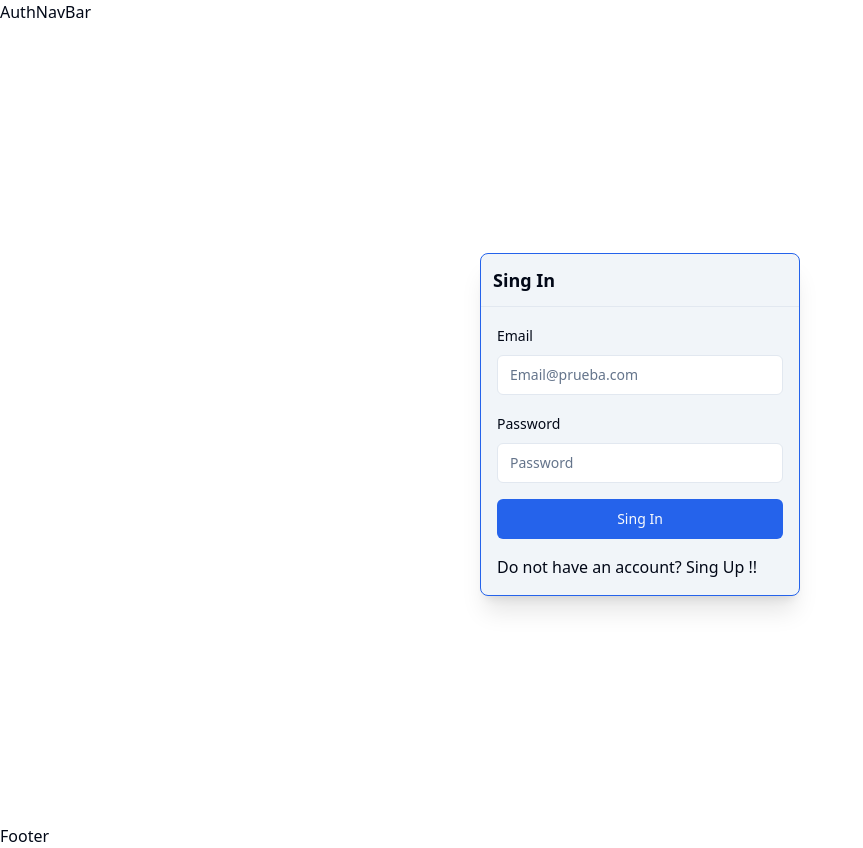
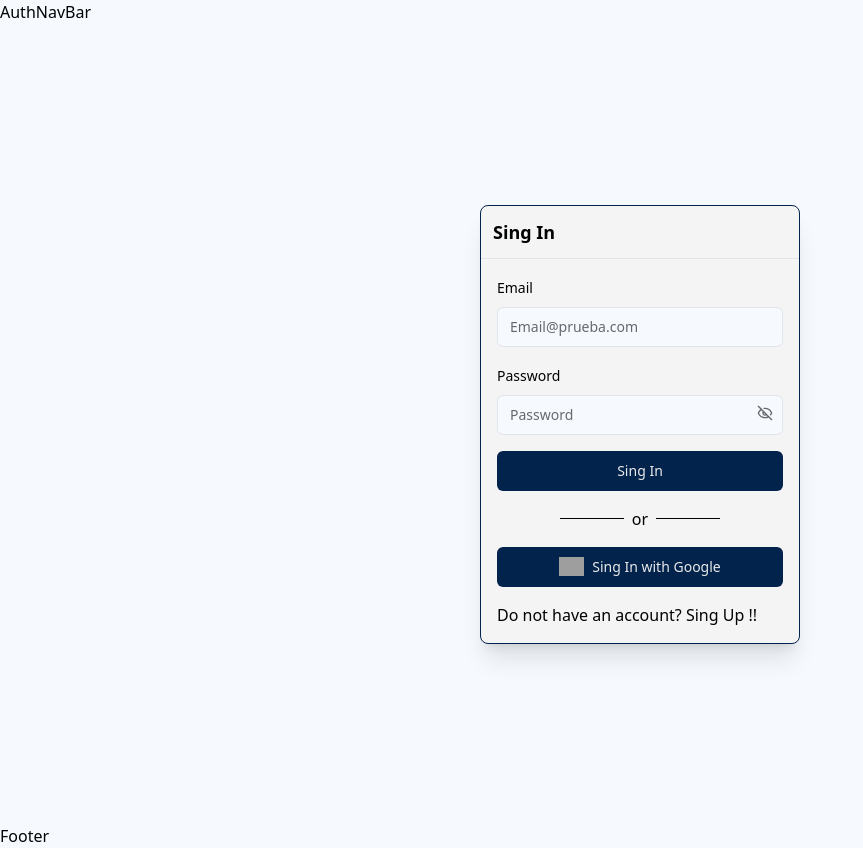
Before and after one commit to diferoca1978/calendar_mern_front, a React (Vite) app: page /auth/login in a window 1280 px wide. Shown: the whole page, without its empty margins (0-863 px from the left). Built offline with nearby package versions, Linux system fonts and the light colour scheme; grey boxes are pictures that could not be loaded.

Commit message:
Register & login pages done

```diff
--- a/src/auth/pages/LoginPage.jsx
+++ b/src/auth/pages/LoginPage.jsx
@@ -1,3 +1,4 @@
+import { useState } from 'react';
 import {
   Form,
   FormControl,
@@ -13,6 +14,8 @@ import { useForm } from 'react-hook-form';
 import { zodResolver } from '@hookform/resolvers/zod';
 import { z } from 'zod';
 import { NavLink } from 'react-router-dom';
+import { GoogleLogo } from '../../helpers/GoogleLogo';
+import { EyeIcon, EyeOffIcon } from 'lucide-react';
 
 const initialValues = {
   email: '',
@@ -38,6 +41,12 @@ export const Loginpage = () => {
 
   const onSubmit = (data) => {
     console.log(data);
+  };
+
+  const [showPassword, SetShowPassword] = useState(false);
+
+  const tooglePassword = () => {
+    SetShowPassword(!showPassword);
   };
 
   return (
@@ -72,7 +81,21 @@ export const Loginpage = () => {
                 <FormItem>
                   <FormLabel>Password</FormLabel>
                   <FormControl>
-                    <Input type="password" placeholder="Password" {...field} />
+                    <div className="relative w-full">
+                      <Input
+                        type={showPassword ? 'text' : 'password'}
+                        placeholder="Password"
+                        {...field}
+                      />
+                      <Button
+                        variant="ghost"
+                        size="icon"
+                        onClick={tooglePassword}
+                        className="absolute right-0 top-0 m-2.5 h-4 w-4 text-muted-foreground"
+                      >
+                        {!showPassword ? <EyeOffIcon /> : <EyeIcon />}
+                      </Button>
+                    </div>
                   </FormControl>
                   <FormMessage />
                 </FormItem>
@@ -81,13 +104,22 @@ export const Loginpage = () => {
             <Button type="submit" className="w-full">
               Sing In
             </Button>
-            <div>
-              <p className="transition ease-in-out delay-100 hover:translate-x-3 hover:text-amber-500 hover:scale-105 duration-150">
-                <NavLink to="/auth/login">
-                  Do not have an account? Sing Up !!
-                </NavLink>
-              </p>
+
+            <div className="flex items-center justify-center space-x-2 my-2">
+              <span className="h-px w-16 bg-black"></span>
+              <span className="text-inherit font-normal">or</span>
+              <span className="h-px w-16 bg-black"></span>
             </div>
+
+            <Button type="submit" className="w-full">
+              <GoogleLogo /> <span className="ml-2">Sing In with Google</span>
+            </Button>
+
+            <p className="transition ease-in-out delay-100 hover:translate-x-3 hover:text-amber-500 hover:scale-105 duration-200">
+              <NavLink to="/auth/register">
+                Do not have an account? Sing Up !!
+              </NavLink>
+            </p>
           </form>
         </Form>
       </FormsLayout>
--- a/src/auth/pages/Registerpage.jsx
+++ b/src/auth/pages/Registerpage.jsx
@@ -1,3 +1,4 @@
+import { useState } from 'react';
 import {
   Form,
   FormControl,
@@ -13,6 +14,7 @@ import { useForm } from 'react-hook-form';
 import { zodResolver } from '@hookform/resolvers/zod';
 import { z } from 'zod';
 import { NavLink } from 'react-router-dom';
+import { EyeIcon, EyeOffIcon } from 'lucide-react';
 
 const initialValues = {
   name: '',
@@ -43,6 +45,12 @@ export const Registerpage = () => {
 
   const onSubmit = (data) => {
     console.log(data);
+  };
+
+  const [showPassword, SetShowPassword] = useState(false);
+
+  const tooglePassword = () => {
+    SetShowPassword(!showPassword);
   };
 
   return (
@@ -90,7 +98,21 @@ export const Registerpage = () => {
                 <FormItem>
                   <FormLabel>Password</FormLabel>
                   <FormControl>
-                    <Input type="password" placeholder="Password" {...field} />
+                    <div className="relative w-full">
+                      <Input
+                        type={showPassword ? 'text' : 'password'}
+                        placeholder="Password"
+                        {...field}
+                      />
+                      <Button
+                        variant="ghost"
+                        size="icon"
+                        onClick={tooglePassword}
+                        className="absolute right-0 top-0 m-2.5 h-4 w-4 text-muted-foreground"
+                      >
+                        {!showPassword ? <EyeOffIcon /> : <EyeIcon />}
+                      </Button>
+                    </div>
                   </FormControl>
                   <FormMessage />
                 </FormItem>
--- /dev/null
+++ b/src/helpers/GoogleLogo.jsx
@@ -0,0 +1,9 @@
+export const GoogleLogo = () => {
+  return (
+    <img
+      src="https://img.icons8.com/?size=100&id=17949&format=png&color=000000"
+      alt="googleLogo"
+      style={{ width: 25 }}
+    />
+  );
+};
--- a/src/index.css
+++ b/src/index.css
@@ -4,25 +4,41 @@
 
 @layer base {
   :root {
-    --background: 0 0% 100%;
-    --foreground: 222.2 84% 4.9%;
-    --card: 0 0% 100%;
-    --card-foreground: 222.2 84% 4.9%;
-    --popover: 0 0% 100%;
-    --popover-foreground: 222.2 84% 4.9%;
-    --primary: 221.2 83.2% 53.3%;
-    --primary-foreground: 210 40% 98%;
-    --secondary: 210 40% 96.1%;
-    --secondary-foreground: 222.2 47.4% 11.2%;
-    --muted: 210 40% 96.1%;
-    --muted-foreground: 215.4 16.3% 46.9%;
-    --accent: 210 40% 96.1%;
-    --accent-foreground: 222.2 47.4% 11.2%;
+    /* Name: custom color palette
+       Author: Ilias Ism
+       URL: https://gradient.page */
+
+    /* CSS: .bg-gradient { background: var(--gradient) } */
+    --gradient: #023047;
+    --background: 213 99.75% 98.3%;
+    --foreground: 213 9.5% 0.6%;
+
+    --muted: 213 9.5% 91.5%;
+    --muted-foreground: 213 4.75% 41.5%;
+
+    --popover: 213 14% 91.5%;
+    --popover-foreground: 213 9.5% 0.75%;
+
+    --card: 213 14% 91.5%;
+    --card-foreground: 213 9.5% 0.75%;
+
+    --border: 213 14.5% 89.6%;
+    --input: 213 14.5% 89.6%;
+
+    --primary: 213 95% 15%;
+    --primary-foreground: 213 1.9% 91.5%;
+
+    --secondary: 213 4.75% 95.75%;
+    --secondary-foreground: 213 6.699999999999999% 11.5%;
+
+    --accent: 213 4.75% 95.75%;
+    --accent-foreground: 213 6.699999999999999% 11.5%;
+
     --destructive: 0 84.2% 60.2%;
-    --destructive-foreground: 210 40% 98%;
-    --border: 214.3 31.8% 91.4%;
-    --input: 214.3 31.8% 91.4%;
-    --ring: 221.2 83.2% 53.3%;
+    --destructive-foreground: 0 0% 98%;
+
+    --ring: 213 95% 15%;
+
     --radius: 0.5rem;
   }
 
```
Also changed, not shown: src/components/ui/button.jsx (+32 -29 lines).
